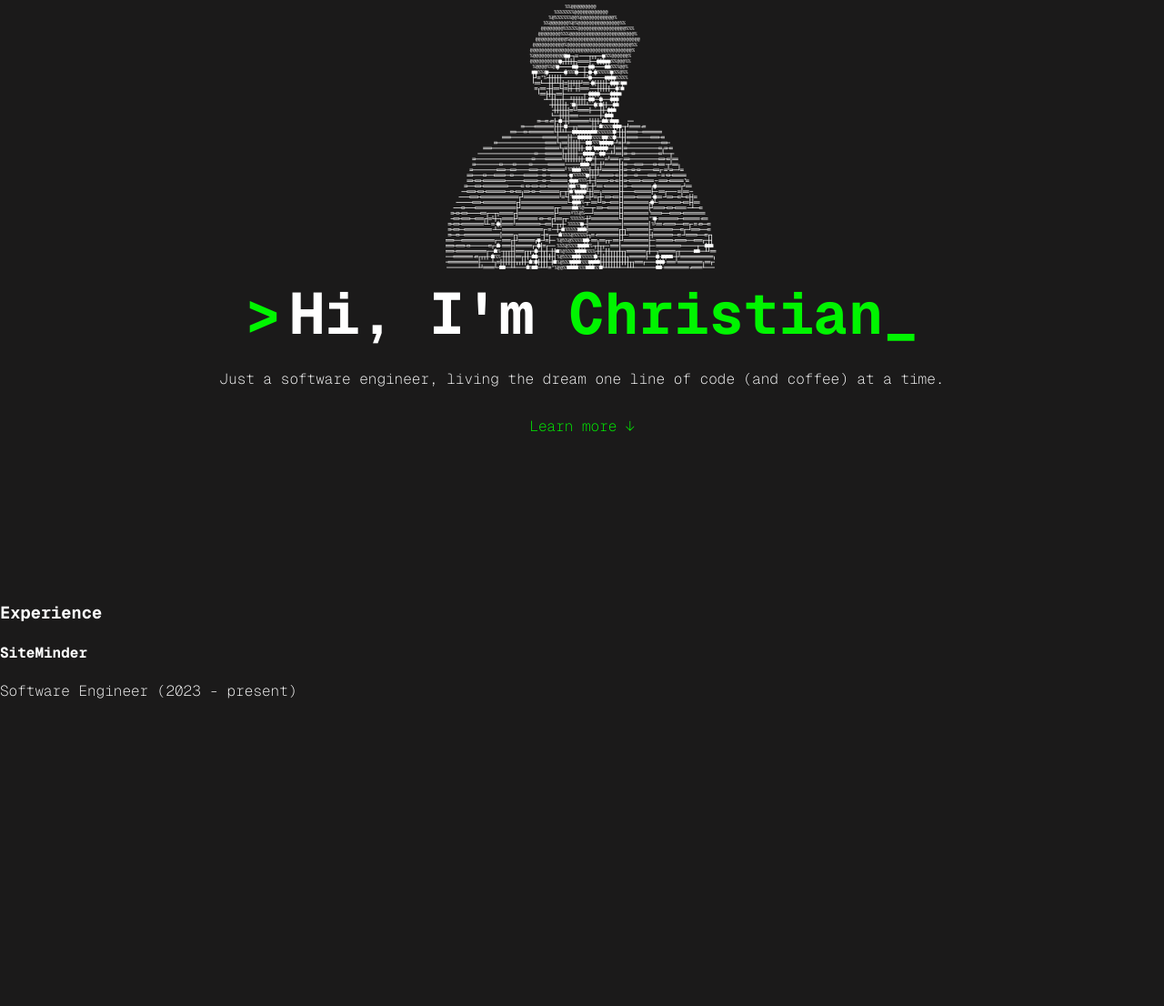
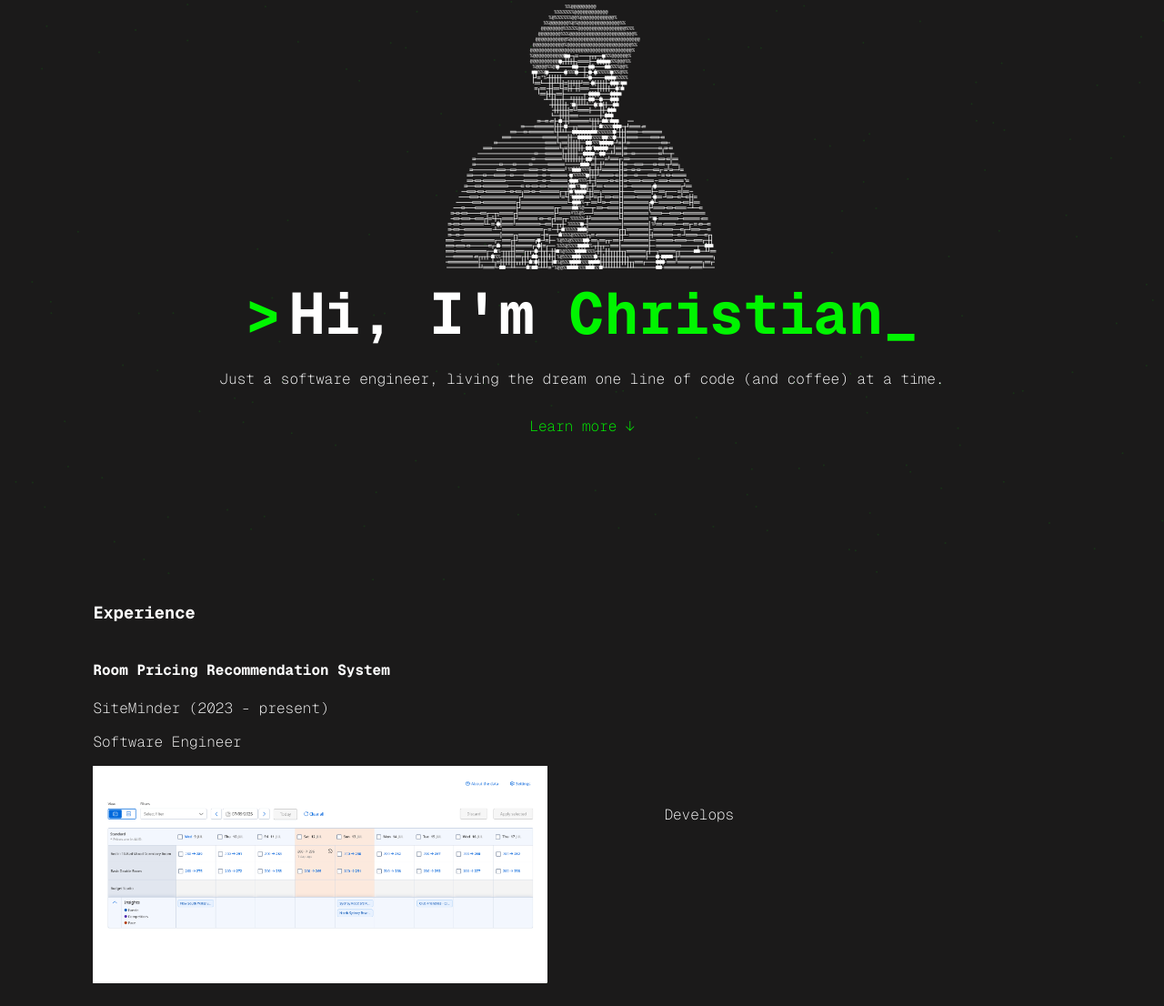
Before and after one commit to IschanLois/clvolo, a plain HTML site: page index.html in a window 1280 px wide. Shown: the part 158-1264 px from the top of the page at 91% size. Before the commit the page ends 944 px from the top, so only its background shows below. Drawn offline with nearby package versions, Linux system fonts and the light colour scheme.

Commit message:
add canvas

```diff
--- a/index.html
+++ b/index.html
@@ -12,8 +12,9 @@
   <title>clvolo</title>
 </head>
 <body>
+  <canvas id="canvas"></canvas>
   <header>
-    <div>
+    <div class="container-space">
       <nav class="header-nav">
         <a href=# class="logo">clvolo</a>
         <ul class="header-links">
@@ -27,9 +28,9 @@
   </header>
 
   <main>
-    <section class="hero">
+    <section class="hero container-space">
       <div class="hero__content">
-        <img class="hero__ascii-art" src="ascii-art.svg" />
+        <img class="hero__ascii-art" src="ascii-art.svg" alt="christian portrait" />
         <h1 class="hero__title">Hi, I'm <span class="hero__title-name">Christian</span></h1>
         <p class="hero__description">Just a software engineer, living the dream one line of code (and coffee) at a time.</p>
         <a href="#experience" class="hero__action">
@@ -40,14 +41,27 @@
       </div>
     </section>
 
-    <section id="experience" class="experience">
+    <section id="experience" class="experience container-space">
       <h3>Experience</h3>
-      <article>
-        <h4>SiteMinder</h4>
-        <p>Software Engineer &lpar;2023 - present&rpar;</p>
+
+      <article class="experience__item">
+        <div>
+          <h4>Room Pricing Recommendation System</h4>
+          <p>SiteMinder &lpar;2023 - present&rpar;</p>
+          <p>Software Engineer</p>
+          <img
+            src="dynamic-pricing.PNG"
+            alt="hotel pricing recommendation system"
+            class="experience__item-img"
+          />
+        </div>
+        <div>
+          <p>Develops </p>
+        </div>
       </article>
     </section>
   </main>
 
+  <script src="index.js"></script>
 </body>
 </html>
--- a/index.js
+++ b/index.js
@@ -0,0 +1,68 @@
+const canvas = document.getElementById('canvas');
+const ctx = canvas.getContext('2d');
+
+canvas.width = window.innerWidth;
+canvas.height = window.innerHeight;
+
+const points = [];
+const numPoints = 200;
+const mouse = { x: null, y: null };
+
+function createPoints() {
+  for (let i = 0; i < numPoints; i++) {
+    points.push({
+      x: Math.random() * canvas.width,
+      y: Math.random() * canvas.height,
+      radius: 1,
+      dx: (Math.random() - 0.5) * 2,
+      dy: (Math.random() - 0.5) * 2,
+    });
+  }
+}
+
+function drawPoints() {
+  ctx.clearRect(0, 0, canvas.width, canvas.height);
+  points.forEach((point) => {
+    const distance = Math.hypot(mouse.x - point.x, mouse.y - point.y);
+    const glow = distance < 50 ? 0.9 : 0;
+
+    ctx.beginPath();
+    ctx.arc(point.x, point.y, point.radius, 0, Math.PI * 2);
+    ctx.fillStyle = `rgba(0, 255, 0, ${0.1 + glow})`;
+    ctx.shadowColor = `rgba(0, 255, 0, ${glow})`;
+    ctx.shadowBlur = glow * 20;
+    ctx.fill();
+    ctx.closePath();
+  });
+}
+
+function updatePoints() {
+  points.forEach((point) => {
+    point.x += point.dx;
+    point.y += point.dy;
+
+    if (point.x < 0 || point.x > canvas.width) point.dx *= -1;
+    if (point.y < 0 || point.y > canvas.height) point.dy *= -1;
+  });
+}
+
+function animate() {
+  drawPoints();
+  updatePoints();
+  requestAnimationFrame(animate);
+}
+
+window.addEventListener('mousemove', (e) => {
+  mouse.x = e.clientX;
+  mouse.y = e.clientY;
+
+  console.log(mouse.x, mouse.y)
+});
+
+window.addEventListener('mouseleave', () => {
+  mouse.x = null;
+  mouse.y = null;
+});
+
+createPoints();
+animate();
--- a/styles.css
+++ b/styles.css
@@ -56,6 +56,13 @@ body {
 a {
   text-decoration: none;
   color: white;
+}
+
+#canvas {
+  position: fixed;
+  width: 100vw;
+  height: 100vh;
+  z-index: -1;
 }
 
 .logo {
@@ -164,6 +171,30 @@ a {
   opacity: 0.7;
 }
 
+.experience__item {
+  display: flex;
+  align-items: center;
+  margin-bottom: 20px;
+  gap: 10vw;
+}
+
+.experience__item-img {
+  position: relative;
+  width: 500px;
+}
+
+.experience__item-img::before {
+  content: '';
+  position: absolute;
+  display: inline-block;
+  top: 0;
+  left: 0;
+  width: 100px;
+  height: 100px;
+  background-color: var(--color-text-terminal-green);
+  box-shadow: 0 0 10px var(--color-box-shadow);
+}
+
 @media screen and (max-width: 768px) {
   .hero__title {
     font-size: 3rem;
@@ -177,7 +208,7 @@ a {
 }
 
 @media screen and (min-width: 768px) {
-  .header-nav {
+  .container-space {
     padding-left: 8vw;
     padding-right: 8vw;
   }
```
Also changed, not shown: dynamic-pricing.png (added).
